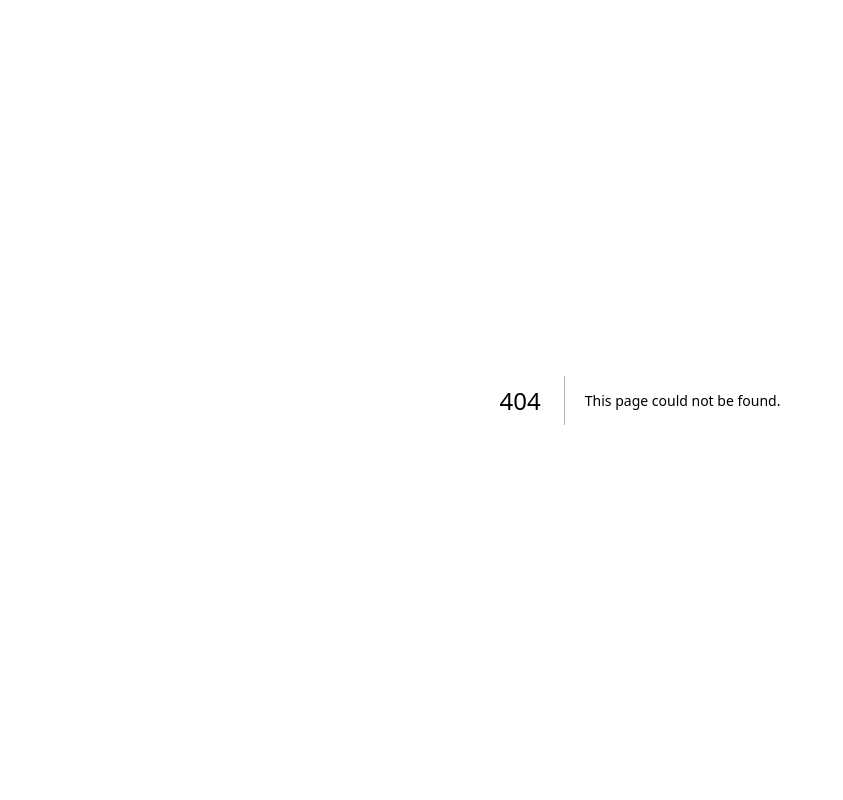
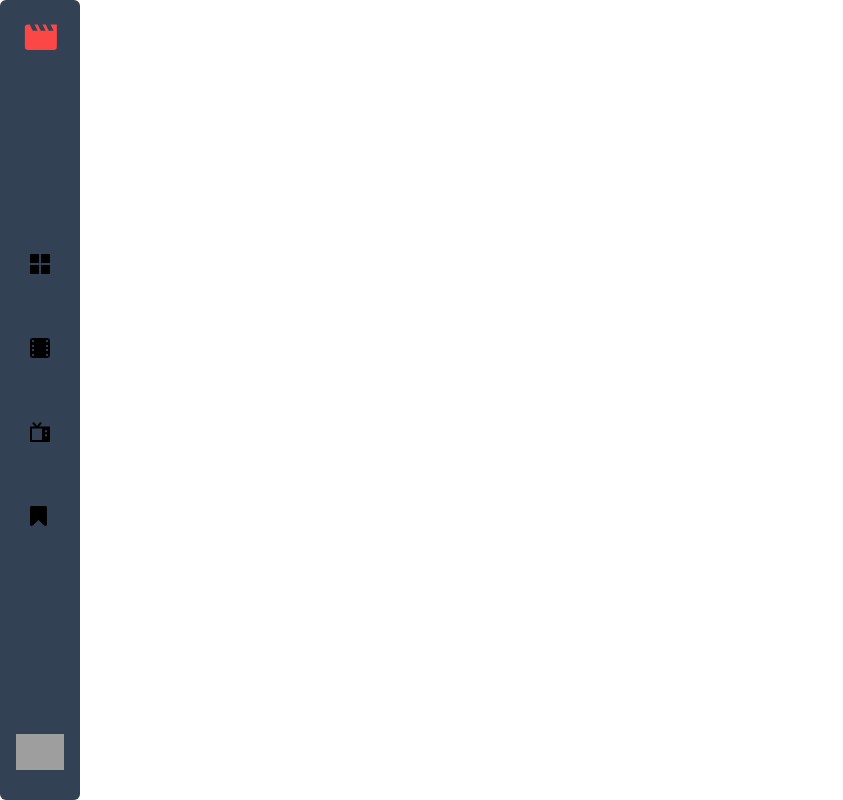
Before and after one commit to pqhung3007/movie-entertainment-app, a Next.js app: page /bookmark in a window 1280 px wide. Before the commit this address had no page. Shown: the whole page, without its empty margins (0-843 px from the left). Built offline with nearby package versions, Linux system fonts and the light colour scheme; grey boxes are pictures that could not be loaded.

Commit message:
feat: create navigation for sidebar

```diff
--- /dev/null
+++ b/components/Layout.tsx
@@ -0,0 +1,15 @@
+import React from "react";
+import Sidebar from "./Sidebar";
+
+interface Props {
+  children: React.ReactNode;
+}
+
+export default function Layout({ children }: Props) {
+  return (
+    <>
+      <Sidebar />
+      {children}
+    </>
+  );
+}
--- a/components/Sidebar.tsx
+++ b/components/Sidebar.tsx
@@ -4,7 +4,7 @@ import Link from "next/link";
 
 function Sidebar() {
   return (
-    <div className="fixed flex flex-row lg:flex-col justify-between items-center p-6 w-full lg:w-20 h-20 lg:h-full bg-slate-700 rounded-md">
+    <div className="fixed flex flex-row lg:flex-col justify-between items-center p-6 w-full lg:w-20 h-20 lg:h-full bg-slate-700 rounded-md z-10">
       <Link href="/">
         <svg width="33" height="27" xmlns="http://www.w3.org/2000/svg">
           <path
@@ -16,6 +16,7 @@ function Sidebar() {
 
       <div className="flex flex-row lg:flex-col space-x-8 lg:space-x-0 lg:space-y-16">
         {/* Home */}
+        <Link href="/">
           <svg
             width="20"
             height="20"
@@ -27,7 +28,9 @@ function Sidebar() {
               fill="current"
             />
           </svg>
+        </Link>
         {/* Movies  */}
+        <Link href="/movies">
           <svg
             width="20"
             height="20"
@@ -39,7 +42,9 @@ function Sidebar() {
               fill="current"
             />
           </svg>
+        </Link>
         {/* TV */}
+        <Link href="/series">
           <svg
             width="20"
             height="20"
@@ -51,7 +56,9 @@ function Sidebar() {
               fill="current"
             />
           </svg>
+        </Link>
         {/* Bookmark */}
+        <Link href="/bookmark">
           <svg
             width="17"
             height="20"
@@ -63,6 +70,7 @@ function Sidebar() {
               fill="current"
             />
           </svg>
+        </Link>
       </div>
 
       <div className="h-12 w-12 flex justify-center items-center rounded-full">
--- a/pages/_app.tsx
+++ b/pages/_app.tsx
@@ -1,8 +1,13 @@
-import '../styles/globals.css'
-import type { AppProps } from 'next/app'
+import "../styles/globals.css";
+import type { AppProps } from "next/app";
+import Layout from "../components/Layout";
 
 function MyApp({ Component, pageProps }: AppProps) {
-  return <Component {...pageProps} />
+  return (
+    <Layout>
+      <Component {...pageProps} />
+    </Layout>
+  );
 }
 
-export default MyApp
+export default MyApp;
--- /dev/null
+++ b/pages/bookmark.tsx
@@ -0,0 +1,7 @@
+import React from "react";
+
+function bookmark() {
+  return <div>bookmark</div>;
+}
+
+export default bookmark;
--- a/pages/index.tsx
+++ b/pages/index.tsx
@@ -25,9 +25,7 @@ export default function Home({ films }: FilmProps) {
       </Head>
 
       <main className="bg-slate-900 text-white">
-        <Sidebar />
-
-        <div className="pt-40">
+        <div className="pt-40 lg:pl-32">
           <Trending trendingFilms={trendingFilms} />
           <Recommendation recommendedFilms={recommendedFilms} />
         </div>
--- /dev/null
+++ b/pages/movies.tsx
@@ -0,0 +1,7 @@
+import React from "react";
+
+function movies() {
+  return <div>movies</div>;
+}
+
+export default movies;
--- /dev/null
+++ b/pages/series.tsx
@@ -0,0 +1,7 @@
+import React from "react";
+
+function series() {
+  return <div>series</div>;
+}
+
+export default series;
```
Lines whose indentation alone changed are shown as unchanged.
